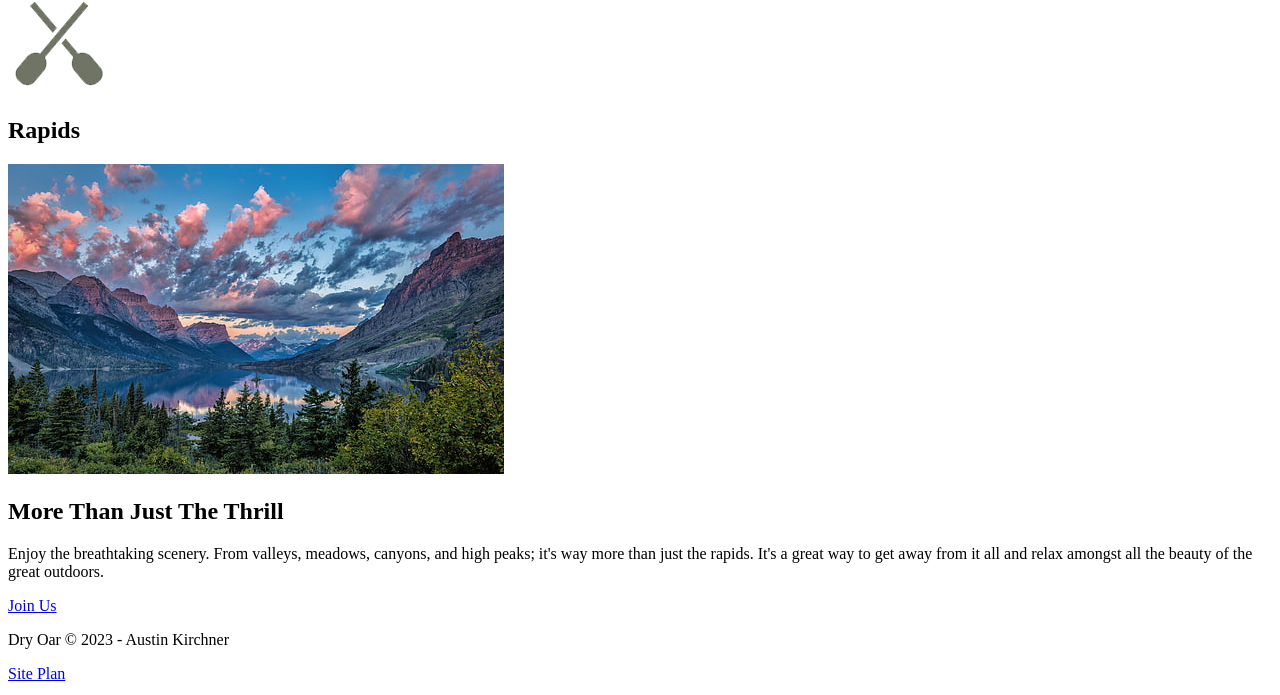
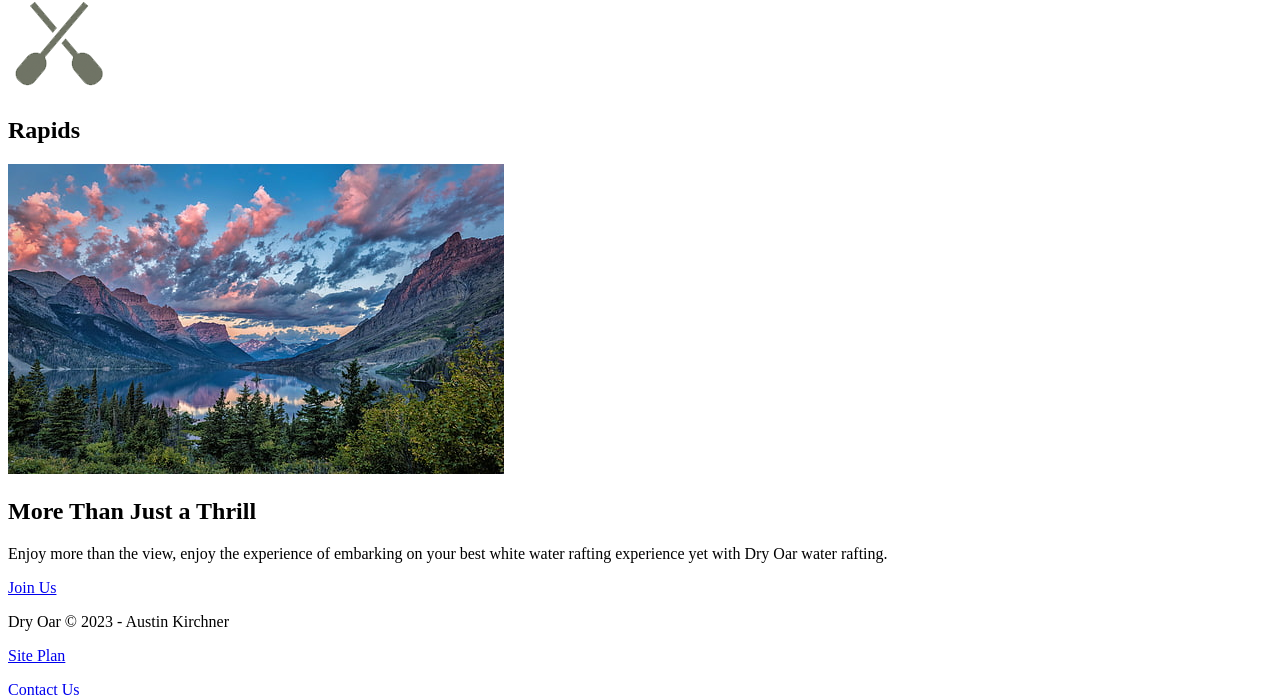
Before and after one commit to Akirch19/wdd130, a plain HTML site: page wwr/index.html in a window 1280 px wide. Shown: the part 3573-4268 px from the top of the page. Drawn offline with Linux system fonts and the light colour scheme.

```diff
--- a/wwr/index.html
+++ b/wwr/index.html
@@ -49,8 +49,8 @@
         </section>
         <img class="mountains" src="images/mountains.jpg" alt="Misty mountains">
         <section class="msg">
-            <h2>More Than Just The Thrill</h2>
-            <p>Enjoy the breathtaking scenery. From valleys, meadows, canyons, and high peaks; it's way more than just the rapids. It's a great way to get away from it all and relax amongst all the beauty of the great outdoors. </p>
+            <h2>More Than Just a Thrill</h2>
+            <p>Enjoy more than the view, enjoy the experience of embarking on your best white water rafting experience yet with Dry Oar water rafting.</p>
             <a class='join' href="rivers.html">Join Us</a>
         </section>
     </main>
```
